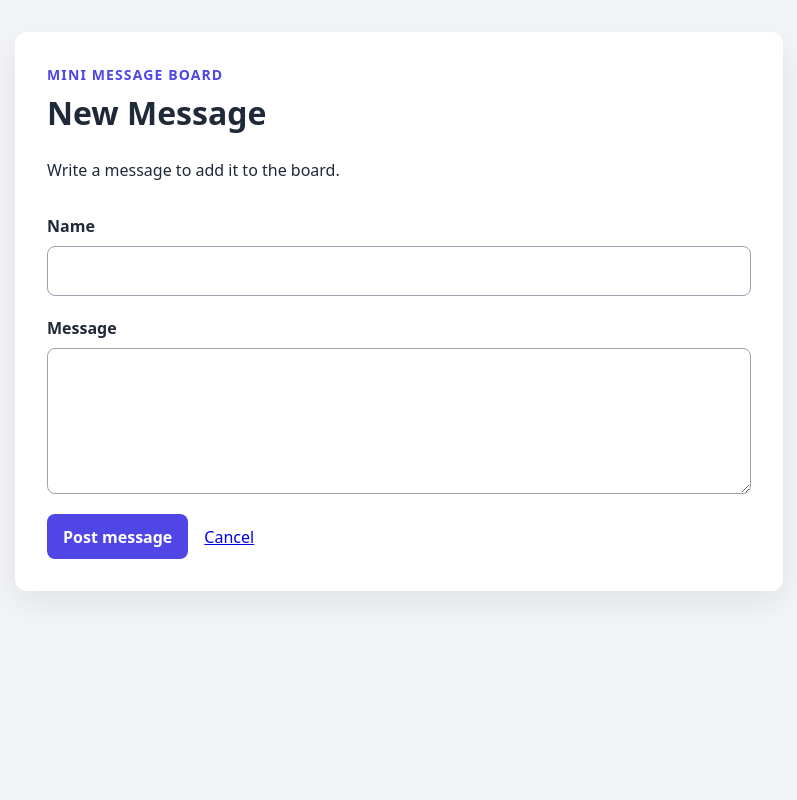
After one commit to dmarinhoDKR/node-basic-informational-site, a Node server app: page /new in a window 1280 px wide. The commit adds this page. Shown: the whole page, without its empty margins (241-1038 px from the left). Run offline with Node 20, Linux system fonts and the light colour scheme.

Commit message:
Stage 2: add new message form

```diff
--- a/index.js
+++ b/index.js
@@ -11,6 +11,7 @@ app.set("views", path.join(__dirname, "views"));
 app.set("view engine", "ejs");
 
 app.use(express.static(path.join(__dirname, "public")));
+app.use(express.urlencoded({ extended: true }));
 app.use("/", indexRouter);
 
 app.listen(port, () => {
--- a/public/styles.css
+++ b/public/styles.css
@@ -69,3 +69,50 @@ main {
     color: #6b7280;
     font-size: 0.875rem;
 }
+
+.button-link,
+button {
+    display: inline-block;
+    padding: 0.65rem 1rem;
+    border: 0;
+    border-radius: 0.5rem;
+    color: #ffffff;
+    background: #4f46e5;
+    font: inherit;
+    font-weight: 700;
+    text-decoration: none;
+    cursor: pointer;
+}
+
+form {
+    display: grid;
+    gap: 1.25rem;
+}
+
+.form-field {
+    display: grid;
+    gap: 0.5rem;
+}
+
+.form-field label {
+    font-weight: 700;
+}
+
+.form-field input,
+.form-field textarea {
+    width: 100%;
+    padding: 0.75rem;
+    border: 1px solid #9ca3af;
+    border-radius: 0.5rem;
+    font: inherit;
+}
+
+.form-field textarea {
+    resize: vertical;
+}
+
+.form-actions {
+    display: flex;
+    gap: 1rem;
+    align-items: center;
+}
--- a/routes/indexRouter.js
+++ b/routes/indexRouter.js
@@ -22,4 +22,20 @@ indexRouter.get("/", (_request, response) => {
     });
 });
 
+indexRouter.get("/new", (_request, response) => {
+    response.render("form", {
+        title: "New Message",
+    });
+});
+
+indexRouter.post("/new", (request, response) => {
+    messages.push({
+        text: request.body.messageText,
+        user: request.body.messageUser,
+        added: new Date(),
+    });
+
+    response.redirect("/");
+});
+
 module.exports = indexRouter;
--- /dev/null
+++ b/views/form.ejs
@@ -0,0 +1,48 @@
+<!DOCTYPE html>
+<html lang="en">
+<head>
+    <meta charset="UTF-8">
+    <meta
+        name="viewport"
+        content="width=device-width, initial-scale=1.0"
+    >
+    <title><%= title %></title>
+    <link rel="stylesheet" href="/styles.css">
+</head>
+<body>
+    <main>
+        <header class="page-header">
+            <p class="eyebrow">Mini Message Board</p>
+            <h1><%= title %></h1>
+            <p>Write a message to add it to the board.</p>
+        </header>
+
+        <form method="POST" action="/new">
+            <div class="form-field">
+                <label for="messageUser">Name</label>
+                <input
+                    id="messageUser"
+                    name="messageUser"
+                    type="text"
+                    required
+                >
+            </div>
+
+            <div class="form-field">
+                <label for="messageText">Message</label>
+                <textarea
+                    id="messageText"
+                    name="messageText"
+                    rows="5"
+                    required
+                ></textarea>
+            </div>
+
+            <div class="form-actions">
+                <button type="submit">Post message</button>
+                <a href="/">Cancel</a>
+            </div>
+        </form>
+    </main>
+</body>
+</html>
--- a/views/index.ejs
+++ b/views/index.ejs
@@ -15,6 +15,7 @@
             <p class="eyebrow">The Odin Project</p>
             <h1><%= title %></h1>
             <p>Messages are stored in memory and reset when the server restarts.</p>
+            <a class="button-link" href="/new">New message</a>
         </header>
 
         <section aria-labelledby="messages-heading">
```
